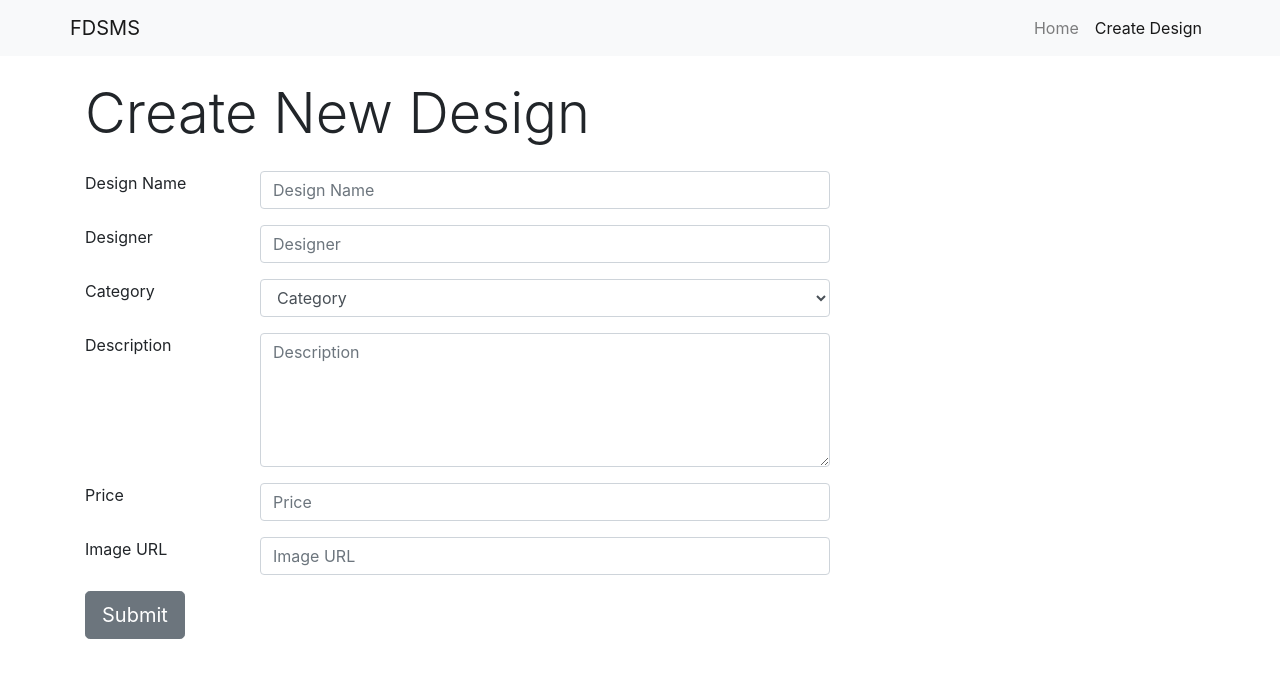
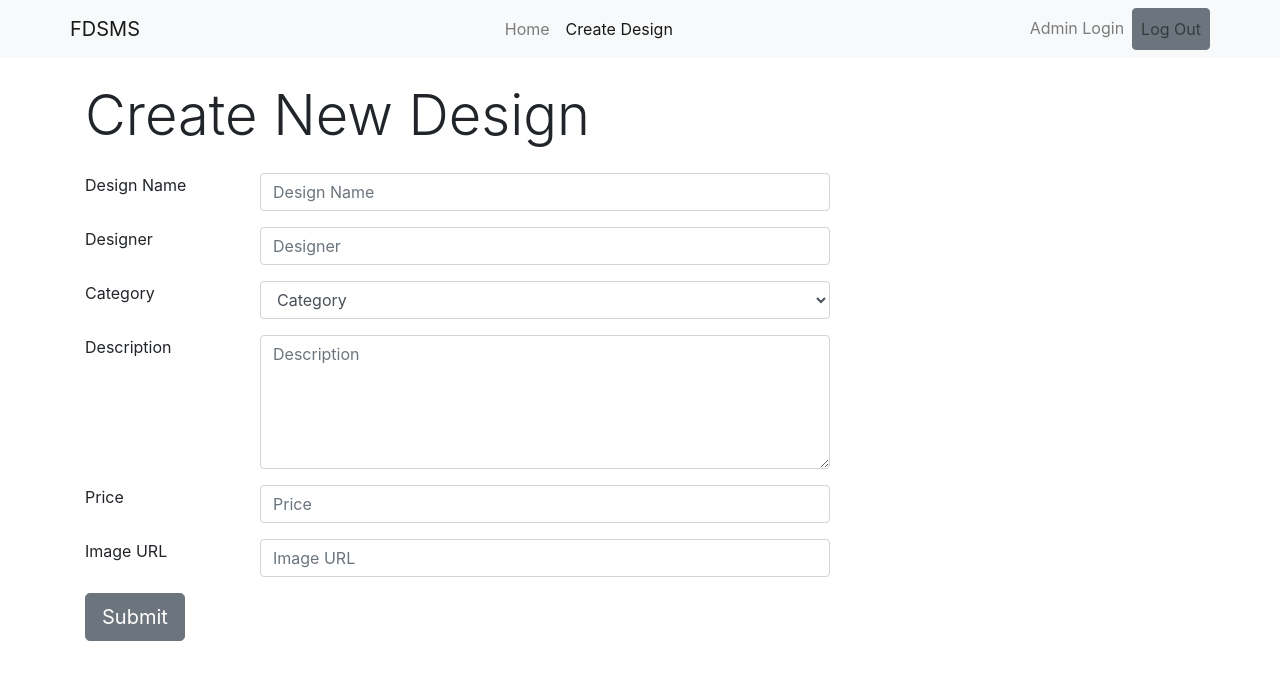
Before and after one commit to iceboss3d/fdsms, a website: page create-design.html in a window 1280 px wide. Drawn offline with Linux system fonts and the light colour scheme; no server answers.

Commit message:
updated navbar

```diff
--- a/create-design.html
+++ b/create-design.html
@@ -16,8 +16,12 @@
       <a class="navbar-brand" href="/">FDSMS</a>
       <div class="navbar-nav">
         <a href="/" class="nav-item nav-link">Home</a>
-        <a href="/create-design.html" class="nav-item nav-link active">Create Design<span
+        <a href="/create-design.html" class="nav-item nav-link logged-in active">Create Design <span
             class="sr-only">(current)</span></a>
+      </div>
+      <div class="navbar-nav">
+        <a href="/login.html" class="nav-item nav-link logged-out">Admin Login</a>
+        <button type="button" class="nav-item nav-link btn btn-secondary logged-in">Log Out</button>
       </div>
     </div>
   </nav>
@@ -32,7 +36,8 @@
           </div>
           <div class="form-group row">
             <label for="designer" class="col-md-2">Designer</label>
-            <input type="text" name="designer" id="designer" class="form-control col-md-6" placeholder="Designer" required>
+            <input type="text" name="designer" id="designer" class="form-control col-md-6" placeholder="Designer"
+              required>
 
           </div>
           <div class="form-group row">
@@ -47,8 +52,8 @@
           </div>
           <div class="form-group row">
             <label for="description" class="col-md-2">Description</label>
-            <textarea name="description" id="description" cols="30" rows="5"
-              class="form-control col-md-6" placeholder="Description" required></textarea>
+            <textarea name="description" id="description" cols="30" rows="5" class="form-control col-md-6"
+              placeholder="Description" required></textarea>
           </div>
           <div class="form-group row">
             <label for="price" class="col-md-2">Price</label>
```
